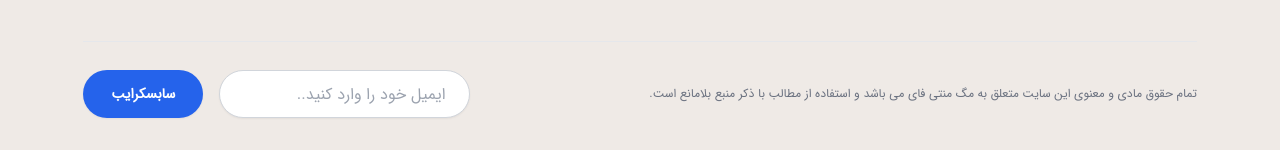
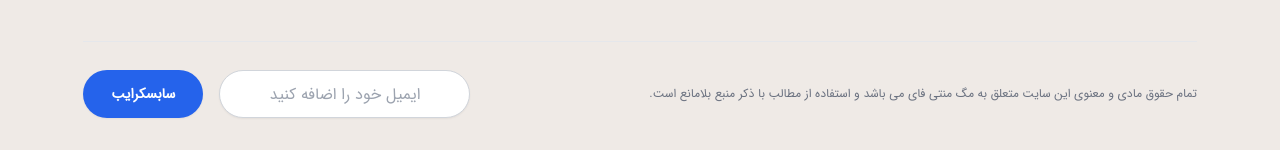
Before and after one commit to homayunmmdy/Javascript-Mosh, a Next.js app: page /FAQs in a window 1280 px wide. Shown: the part 802-952 px from the top of the page. Built offline with nearby package versions, Linux system fonts and the light colour scheme.

Commit message:
Email Collection feature

```diff
--- /dev/null
+++ b/app/api/emails/route.js
@@ -0,0 +1,30 @@
+import Emails from "@/app/models/Emails";
+import { NextResponse } from "next/server";
+
+export async function GET() {
+  try {
+    const data = await Emails.find();
+
+    return NextResponse.json({ data }, { status: 200 });
+  } catch (err) {
+    console.log(err);
+    return NextResponse.json({ message: "Error", err }, { status: 500 });
+  }
+}
+
+export async function POST(req) {
+  try {
+    const body = await req.json();
+    const emailData = body.formData;
+
+    await Emails.create(emailData);
+
+    return NextResponse.json(
+      { message: "ایمیل شما با موفقیت ارسال شد" },
+      { status: 201 }
+    );
+  } catch (err) {
+    console.log(err);
+    return NextResponse.json({ message: "Error", error: err }, { status: 500 });
+  }
+}
--- a/app/components/Footer.jsx
+++ b/app/components/Footer.jsx
@@ -1,7 +1,45 @@
-import SiteConfig from "../config/site"
+"use client"
+import { useState } from "react";
+import { ToastContainer, toast } from 'react-toastify';
+import 'react-toastify/dist/ReactToastify.css';
 
 const Footer = () => {
+    const [formData, setFormData] = useState({
+        emails: "",
+    });
+
+    const handleChange = (e) => {
+        const { name, value } = e.target;
+        setFormData((prevData) => ({
+            ...prevData,
+            [name]: value,
+        }));
+    };
+
+    const handleSubmit = async (e) => {
+        e.preventDefault();
+        try {
+            const response = await fetch("/api/emails", {
+                method: "POST",
+                headers: {
+                    "Content-Type": "application/json",
+                },
+                body: JSON.stringify({ formData }),
+            });
+
+            const data = await response.json();
+            toast.success(data.message);
+            setFormData({
+                emails: "",
+            });
+        } catch (error) {
+            console.error("Error:", error);
+            toast.error("Please Try One more time")
+        }
+    };
     return (
+        <>
+            <ToastContainer />
             <footer className="w-full py-10 bg-base-200">
                 <div className="mx-auto w-[94%] md:w-[92%] px-4 sm:px-6 lg:px-8">
                     <div>
@@ -17,14 +55,16 @@ const Footer = () => {
                     <div className="py-7 border-t border-gray-200">
                         <div className="flex items-center flex-col-reverse justify-between md:flex-row">
                             <span className="text-xs text-gray-500 mt-7 md:mt-0"> تمام حقوق مادی و معنوی این سایت متعلق به <a href="https://magnitify.vercel.app/">مگ منتی فای</a> می باشد و استفاده از مطالب با ذکر منبع بلامانع است.</span>
-                        <div className="flex items-center flex-col  gap-4 md:flex-row">
-                            <input type="text" name="email" className="py-3 px-6 h-12 border border-gray-300 shadow-sm rounded-full focus:outline-none" placeholder="ایمیل خود را وارد کنید.." />
-                            <button className="h-12 py-3.5 px-7 text-sm bg-blue-600 shadow-sm rounded-full text-white font-bold hover:bg-blue-700">سابسکرایب</button>
-                        </div>
+                            <form onSubmit={handleSubmit} className="flex items-center flex-col  gap-4 md:flex-row">
+                                <input value={formData.emails}
+                                    onChange={handleChange} type="emails" id="emails" name="emails" placeholder="ایمیل خود را اضافه کنید" required className="py-3 px-6 h-12 border border-gray-300 text-center shadow-sm rounded-full focus:outline-none" />
+                                <button type="submit" className="h-12 py-3.5 px-7 text-sm bg-blue-600 shadow-sm rounded-full text-white font-bold hover:bg-blue-700">سابسکرایب</button>
+                            </form>
                         </div>
                     </div>
                 </div>
             </footer>
+        </>
     )
 }
 
--- /dev/null
+++ b/app/models/Emails.js
@@ -0,0 +1,19 @@
+import mongoose, { Schema } from "mongoose";
+
+mongoose.connect(process.env.MONGODB_URI);
+mongoose.Promise = global.Promise;
+
+const EmailsSchema = new Schema(
+  {
+    emails: String,
+  },
+  {
+    timestamps: true,
+  }
+);
+
+const Emails =
+  mongoose.models.Emails ||
+  mongoose.model("Emails", EmailsSchema);
+
+export default Emails;
```
Lines whose indentation alone changed are shown as unchanged.
